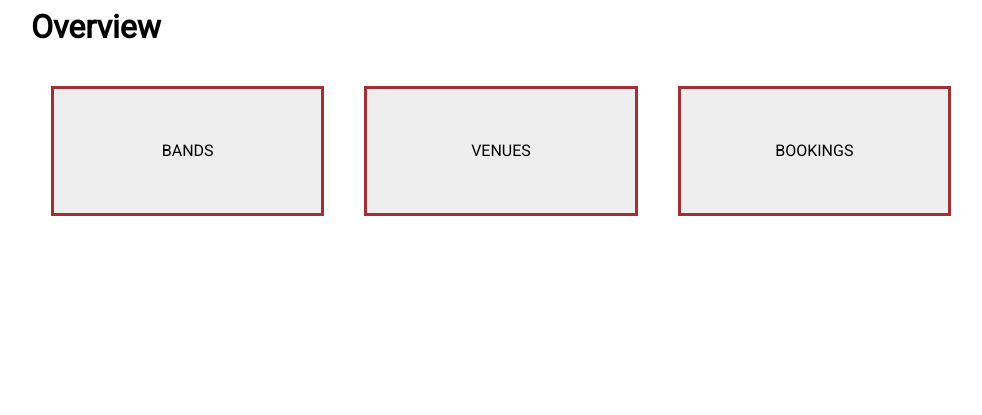
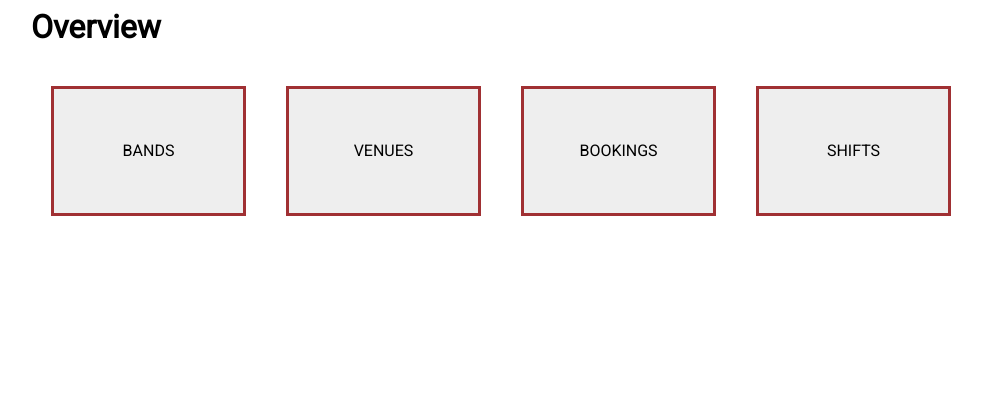
Before and after one commit to niklasmh/it1901-band-booking-project, a Django app: template templates/index.html in a window 1280 px wide. Shown: the part 40-455 px from the top of the page, without its empty margins (139-1121 px from the left). Run offline with Django 3.2, Linux system fonts and the light colour scheme; the template is opened without the code that fills it, so the values that code supplies are empty; parts of the project's set-up code (start-up, migrations or seed data) failed here and were passed over; some libraries are stand-ins or nearby versions.

Commit message:
Added links to shift list

```diff
--- a/templates/base.html
+++ b/templates/base.html
@@ -33,7 +33,7 @@
 				<a href="{% url 'venue:list' %}" class="tab">Venues</a>
 				<a href="{% url 'index' %}" class="tab img"></a>
 				<a href="{% url 'booking:list' %}" class="tab">Bookings</a>
-				<a href="https://www.google.no/url?sa=t&rct=j&q=&esrc=s&source=web&cd=1&cad=rja&uact=8&ved=0ahUKEwiCv4rJrK_PAhUGZCwKHSJeCuEQyCkIIDAA&url=https%3A%2F%2Fwww.youtube.com%2Fwatch%3Fv%3DdQw4w9WgXcQ&usg=AFQjCNEPGa2VKuL0GefK_nkQoh9csTD8OA&sig2=v8IuB9LIx_rAfJnwxhnwww" class="tab">Contact</a>
+				<a href="{% url 'shift:list' %}" class="tab">Shifts</a>
 			</nav>
 			{% endif %}
 
--- a/templates/index.html
+++ b/templates/index.html
@@ -8,5 +8,6 @@
 	<a href="{% url 'band:list' %}" class="overview-element"><p>BANDS</p></a>
 	<a href="{% url 'venue:list' %}" class="overview-element"><p>VENUES</p></a>
 	<a href="{% url 'booking:list' %}" class="overview-element"><p>BOOKINGS</p></a>
+	<a href="{% url 'shift:list' %}" class="overview-element"><p>SHIFTS</p></a>
 </div>
 {% endblock %}
```
